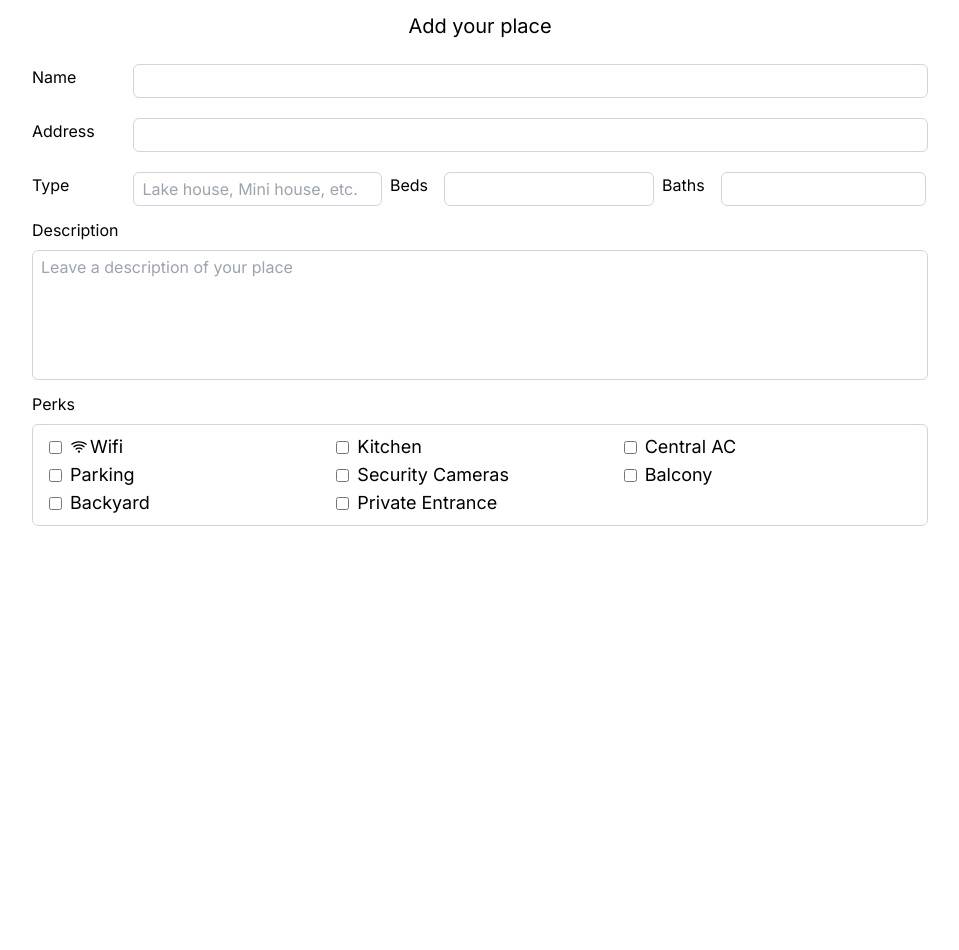
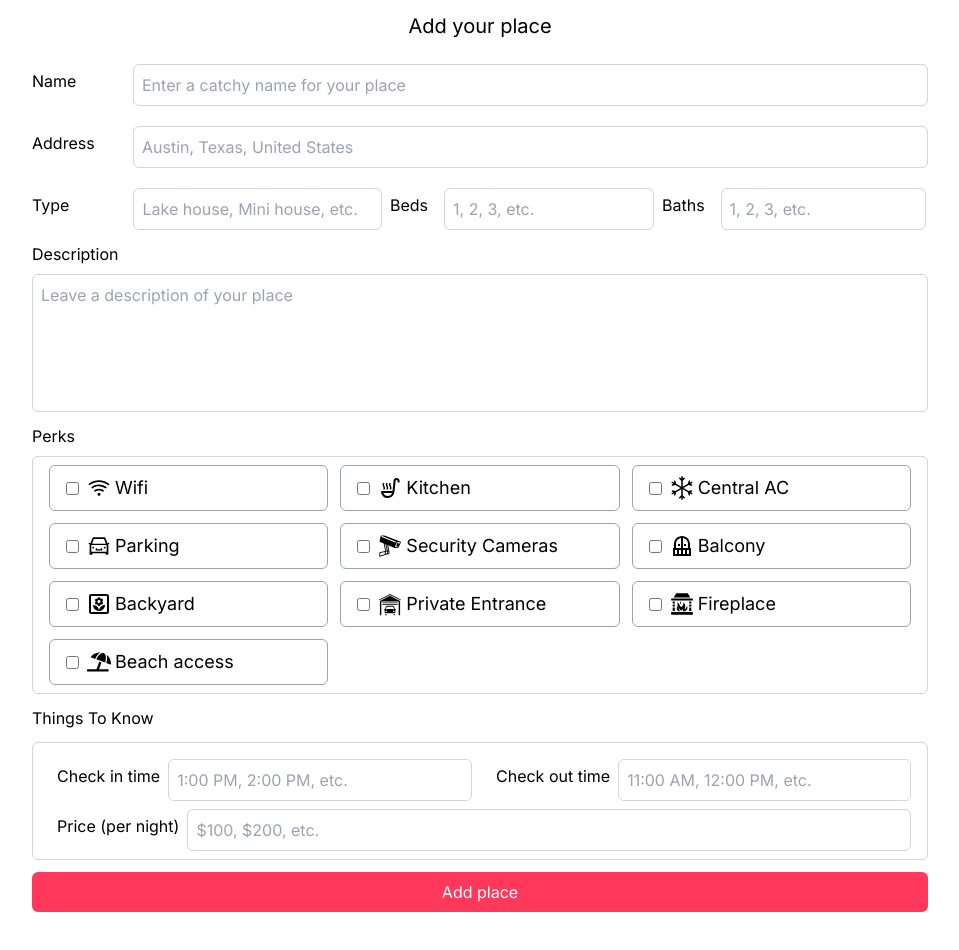
Before and after one commit to brianmstricker/airbnb-clone, a Next.js app: page /account/places/create in a window 1280 px wide. Shown: the part 180-1130 px from the top of the page, without its empty margins (160-1119 px from the left). Before the commit the page ends 800 px from the top, so only its background shows below. Built offline with nearby package versions, Linux system fonts and the light colour scheme; no server answers.

Commit message:
Add place form update, state/onChange for all fields

```diff
--- a/src/app/account/layout.tsx
+++ b/src/app/account/layout.tsx
@@ -4,7 +4,9 @@ const layout = ({ children }: { children: React.ReactNode }) => {
   return (
     <>
       <AccountNav />
-      <div className="container max-w-6xl mx-auto px-4 mt-8">{children}</div>
+      <div className="container max-w-6xl mx-auto px-4 mt-8 pb-12">
+        {children}
+      </div>
     </>
   );
 };
--- a/src/app/account/places/create/PerkInput.tsx
+++ /dev/null
@@ -1,17 +0,0 @@
-import { AiOutlineWifi } from "react-icons/ai";
-
-const PerkInput = ({ name, label }: { name: string; label: string }) => {
-  const icon = {
-    wifi: <AiOutlineWifi />,
-  };
-  return (
-    <label htmlFor={label} className="flex items-center gap-2 text-lg">
-      <input type="checkbox" id={label} />
-      <span className="flex items-center gap-[2px]">
-        {icon[label as keyof typeof icon]}
-        {name}
-      </span>
-    </label>
-  );
-};
-export default PerkInput;
--- /dev/null
+++ b/src/app/account/places/create/Perks.tsx
@@ -0,0 +1,188 @@
+import React from "react";
+import { AiOutlineCar, AiOutlineWifi } from "react-icons/ai";
+import { GiCctvCamera, GiHomeGarage, GiFireplace } from "react-icons/gi";
+import { MdBalcony, MdOutlineSoupKitchen, MdOutlineYard } from "react-icons/md";
+import { BsSnow } from "react-icons/bs";
+import { FaUmbrellaBeach } from "react-icons/fa";
+
+const Perks = ({
+  selected,
+  onChange,
+}: {
+  selected: [];
+  onChange: (perks: string[]) => void;
+}) => {
+  function handleCheck(e: React.ChangeEvent<HTMLInputElement>) {
+    const { checked, name } = e.target;
+    if (checked) {
+      onChange([...selected, name]);
+    } else {
+      onChange([...selected.filter((v: string) => v !== name)]);
+    }
+  }
+  return (
+    <div className="grid grid-cols-2 md:grid-cols-3 gap-3">
+      <label
+        htmlFor="wifi"
+        className="flex items-center gap-2 sm:border border-gray-400 sm:px-4 py-2 w-full rounded-md cursor-pointer"
+      >
+        <input type="checkbox" id="wifi" name="wifi" onChange={handleCheck} />
+        <div className="flex items-center gap-1 ">
+          <span className="text-lg xxs:text-2xl shrink-0">
+            <AiOutlineWifi />
+          </span>
+          <span className="text-sm xxs:text-lg">Wifi</span>
+        </div>
+      </label>
+      <label
+        htmlFor="kitchen"
+        className="flex items-center gap-2 sm:border border-gray-400 sm:px-4 py-2 w-full rounded-md cursor-pointer"
+      >
+        <input
+          type="checkbox"
+          id="kitchen"
+          name="kitchen"
+          onChange={handleCheck}
+        />
+        <div className="flex items-center gap-1 ">
+          <span className="text-lg xxs:text-2xl shrink-0">
+            <MdOutlineSoupKitchen />
+          </span>
+          <span className="text-sm xxs:text-lg">Kitchen</span>
+        </div>
+      </label>
+      <label
+        htmlFor="centralAC"
+        className="flex items-center gap-2 sm:border border-gray-400 sm:px-4 py-2 w-full rounded-md cursor-pointer"
+      >
+        <input
+          type="checkbox"
+          id="centralAC"
+          name="centralAC"
+          onChange={handleCheck}
+        />
+        <div className="flex items-center gap-1 ">
+          <span className="text-lg xxs:text-2xl shrink-0">
+            <BsSnow />
+          </span>
+          <span className="text-sm xxs:text-lg">Central AC</span>
+        </div>
+      </label>
+      <label
+        htmlFor="parking"
+        className="flex items-center gap-2 sm:border border-gray-400 sm:px-4 py-2 w-full rounded-md cursor-pointer"
+      >
+        <input
+          type="checkbox"
+          id="parking"
+          name="parking"
+          onChange={handleCheck}
+        />
+        <div className="flex items-center gap-1 ">
+          <span className="text-lg xxs:text-2xl shrink-0">
+            <AiOutlineCar />
+          </span>
+          <span className="text-sm xxs:text-lg">Parking</span>
+        </div>
+      </label>
+      <label
+        htmlFor="security"
+        className="flex items-center gap-2 sm:border border-gray-400 sm:px-4 py-2 w-full rounded-md cursor-pointer"
+      >
+        <input
+          type="checkbox"
+          id="security"
+          name="security"
+          onChange={handleCheck}
+        />
+        <div className="flex items-center gap-1 ">
+          <span className="text-lg xxs:text-2xl shrink-0">
+            <GiCctvCamera />
+          </span>
+          <span className="text-sm xxs:text-lg">Security Cameras</span>
+        </div>
+      </label>
+      <label
+        htmlFor="balcony"
+        className="flex items-center gap-2 sm:border border-gray-400 sm:px-4 py-2 w-full rounded-md cursor-pointer"
+      >
+        <input
+          type="checkbox"
+          id="balcony"
+          name="balcony"
+          onChange={handleCheck}
+        />
+        <div className="flex items-center gap-1 ">
+          <span className="text-lg xxs:text-2xl shrink-0">
+            <MdBalcony />
+          </span>
+          <span className="text-sm xxs:text-lg">Balcony</span>
+        </div>
+      </label>
+      <label
+        htmlFor="backyard"
+        className="flex items-center gap-2 sm:border border-gray-400 sm:px-4 py-2 w-full rounded-md cursor-pointer"
+      >
+        <input
+          type="checkbox"
+          id="backyard"
+          name="backyard"
+          onChange={handleCheck}
+        />
+        <div className="flex items-center gap-1 ">
+          <span className="text-lg xxs:text-2xl shrink-0">
+            <MdOutlineYard />
+          </span>
+          <span className="text-sm xxs:text-lg">Backyard</span>
+        </div>
+      </label>
+      <label
+        htmlFor="private"
+        className="flex items-center gap-2 sm:border border-gray-400 sm:px-4 py-2 w-full rounded-md cursor-pointer"
+      >
+        <input
+          type="checkbox"
+          id="private"
+          name="private"
+          onChange={handleCheck}
+        />
+        <div className="flex items-center gap-1 ">
+          <span className="text-lg xxs:text-2xl shrink-0">
+            <GiHomeGarage />
+          </span>
+          <span className="text-sm xxs:text-lg">Private Entrance</span>
+        </div>
+      </label>
+      <label
+        htmlFor="fireplace"
+        className="flex items-center gap-2 sm:border border-gray-400 sm:px-4 py-2 w-full rounded-md cursor-pointer"
+      >
+        <input
+          type="checkbox"
+          id="fireplace"
+          name="fireplace"
+          onChange={handleCheck}
+        />
+        <div className="flex items-center gap-1 ">
+          <span className="text-lg xxs:text-2xl shrink-0">
+            <GiFireplace />
+          </span>
+          <span className="text-sm xxs:text-lg">Fireplace</span>
+        </div>
+      </label>
+      <label
+        htmlFor="beach"
+        className="flex items-center gap-2 sm:border border-gray-400 sm:px-4 py-2 w-full rounded-md cursor-pointer"
+      >
+        <input type="checkbox" id="beach" name="beach" onChange={handleCheck} />
+        <div className="flex items-center gap-1 ">
+          <span className="text-lg xxs:text-2xl shrink-0">
+            <FaUmbrellaBeach />
+          </span>
+          <span className="text-sm xxs:text-lg">Beach access</span>
+        </div>
+      </label>
+    </div>
+  );
+};
+export default Perks;
--- a/src/app/account/places/create/page.tsx
+++ b/src/app/account/places/create/page.tsx
@@ -1,13 +1,39 @@
+"use client";
 import InputWithLabel from "@/components/InputWithLabel";
-import PerkInput from "./PerkInput";
+import { useState } from "react";
+import Perks from "./Perks";
 
-const page = () => {
+const Page = () => {
+  const [form, setForm] = useState({
+    name: "",
+    address: "",
+    type: "",
+    beds: "",
+    baths: "",
+    description: "",
+    perks: [],
+    checkIn: "",
+    checkOut: "",
+    price: "",
+  } as any);
   return (
     <form className="max-w-4xl mx-auto">
       <h1 className="text-center text-xl mb-4">Add your place</h1>
       <div className="flex flex-col gap-3">
-        <InputWithLabel name="Name" label="name" />
-        <InputWithLabel name="Address" label="address" />
+        <InputWithLabel
+          name="Name"
+          label="name"
+          placeholder="Enter a catchy name for your place"
+          value={form.name}
+          onChange={(e) => setForm({ ...form, name: e.target.value })}
+        />
+        <InputWithLabel
+          name="Address"
+          label="address"
+          placeholder="Austin, Texas, United States"
+          value={form.address}
+          onChange={(e) => setForm({ ...form, address: e.target.value })}
+        />
         <div className="lg:grid lg:grid-cols-[350px_272px_272px]">
           <div className="flex items-center justify-between lg:justify-normal gap-4">
             <label htmlFor="type" className="min-w-[85px] lg:min-w-fit">
@@ -16,8 +42,10 @@ const page = () => {
             <input
               type="text"
               id="type"
-              className="border border-gray-300 rounded-md px-2 py-1 outline-none focus:ring-2 focus:ring-primary mt-2 flex-grow min-w-[50px] lg:max-w-[250px] lg:ml-12"
+              className="border border-gray-300 rounded-md p-2 outline-none focus:ring-2 focus:ring-primary mt-2 flex-grow min-w-[50px] lg:max-w-[250px] lg:ml-12"
               placeholder="Lake house, Mini house, etc."
+              value={form.type}
+              onChange={(e) => setForm({ ...form, type: e.target.value })}
             />
           </div>
           <div className="flex items-center justify-between lg:justify-normal gap-4">
@@ -25,9 +53,12 @@ const page = () => {
               Beds
             </label>
             <input
-              type="text"
+              type="number"
               id="beds"
-              className="border border-gray-300 rounded-md px-2 py-1 outline-none focus:ring-2 focus:ring-primary mt-2 flex-grow min-w-[50px] "
+              className="border border-gray-300 rounded-md p-2 outline-none focus:ring-2 focus:ring-primary mt-2 flex-grow min-w-[50px] "
+              placeholder="1, 2, 3, etc."
+              value={form.beds}
+              onChange={(e) => setForm({ ...form, beds: e.target.value })}
             />
           </div>
           <div className="flex items-center justify-between lg:justify-normal gap-4">
@@ -38,9 +69,12 @@ const page = () => {
               Baths
             </label>
             <input
-              type="text"
+              type="number"
               id="baths"
-              className="border border-gray-300 rounded-md px-2 py-1 outline-none focus:ring-2 focus:ring-primary mt-2 flex-grow min-w-[50px] "
+              className="border border-gray-300 rounded-md p-2 outline-none focus:ring-2 focus:ring-primary mt-2 flex-grow min-w-[50px] "
+              placeholder="1, 2, 3, etc."
+              value={form.baths}
+              onChange={(e) => setForm({ ...form, baths: e.target.value })}
             />
           </div>
         </div>
@@ -49,25 +83,77 @@ const page = () => {
         </label>
         <textarea
           id="description"
-          className="border border-gray-300 rounded-md px-2 py-1 outline-none focus:ring-2 focus:ring-primary resize-none"
+          className="border border-gray-300 rounded-md p-2 outline-none focus:ring-2 focus:ring-primary resize-none"
           placeholder="Leave a description of your place"
           rows={5}
+          value={form.description}
+          onChange={(e) => setForm({ ...form, description: e.target.value })}
         />
         <h3 className="-mb-1">Perks</h3>
         <div className="border border-gray-300 px-4 py-2 rounded-md">
-          <div className="grid grid-cols-3">
-            <PerkInput name="Wifi" label="wifi" />
-            <PerkInput name="Kitchen" label="kitchen" />
-            <PerkInput name="Central AC" label="central AC" />
-            <PerkInput name="Parking" label="parking" />
-            <PerkInput name="Security Cameras" label="security" />
-            <PerkInput name="Balcony" label="balcony" />
-            <PerkInput name="Backyard" label="backyard" />
-            <PerkInput name="Private Entrance" label="private " />
+          <Perks
+            selected={form.perks}
+            onChange={(perks: string[]) => setForm({ ...form, perks })}
+          />
+        </div>
+        <h4>Things To Know</h4>
+        <div className="border border-gray-300 px-4 py-2 rounded-md">
+          <div className="xxs:grid xxs:grid-cols-2 gap-4">
+            <div className="flex items-center justify-between lg:justify-normal gap-2">
+              <label
+                htmlFor="checkIn"
+                className="min-w-[110px] lg:min-w-fit lg:ml-2"
+              >
+                Check in time
+              </label>
+              <input
+                type="text"
+                id="checkIn"
+                className="border border-gray-300 rounded-md p-2 outline-none focus:ring-2 focus:ring-primary mt-2 flex-grow min-w-[50px] "
+                placeholder="1:00 PM, 2:00 PM, etc."
+                value={form.checkIn}
+                onChange={(e) => setForm({ ...form, checkIn: e.target.value })}
+              />
+            </div>
+            <div className="flex items-center justify-between lg:justify-normal gap-2">
+              <label
+                htmlFor="checkOut"
+                className="min-w-[110px] lg:min-w-fit lg:ml-2"
+              >
+                Check out time
+              </label>
+              <input
+                type="text"
+                id="checkOut"
+                className="border border-gray-300 rounded-md p-2 outline-none focus:ring-2 focus:ring-primary mt-2 flex-grow min-w-[50px] "
+                placeholder="11:00 AM, 12:00 PM, etc."
+                value={form.checkOut}
+                onChange={(e) => setForm({ ...form, checkOut: e.target.value })}
+              />
+            </div>
+          </div>
+          <div className="flex items-center justify-between lg:justify-normal gap-2">
+            <label
+              htmlFor="price"
+              className="min-w-[110px] lg:min-w-fit lg:ml-2"
+            >
+              Price (per night)
+            </label>
+            <input
+              type="text"
+              id="price"
+              className="border border-gray-300 rounded-md p-2 outline-none focus:ring-2 focus:ring-primary mt-2 flex-grow min-w-[50px]"
+              placeholder="$100, $200, etc."
+              value={form.price}
+              onChange={(e) => setForm({ ...form, price: e.target.value })}
+            />
           </div>
         </div>
+        <button className="bg-primary text-white px-4 py-2 rounded-md hover:bg-rose-400">
+          Add place
+        </button>
       </div>
     </form>
   );
 };
-export default page;
+export default Page;
--- a/src/components/InputWithLabel.tsx
+++ b/src/components/InputWithLabel.tsx
@@ -3,11 +3,15 @@ const InputWithLabel = ({
   type = "text",
   label,
   placeholder,
+  value,
+  onChange,
 }: {
   name: string;
   type?: string;
   label: string;
   placeholder?: string;
+  value: string;
+  onChange: (e: React.ChangeEvent<HTMLInputElement>) => void;
 }) => {
   return (
     <div className="flex gap-4 items-center justify-between">
@@ -17,8 +21,10 @@ const InputWithLabel = ({
       <input
         type={type}
         id={label}
-        className="border border-gray-300 rounded-md px-2 py-1 flex-grow outline-none focus:ring-2 focus:ring-primary mt-2 min-w-[50px]"
+        className="border border-gray-300 rounded-md p-2 flex-grow outline-none focus:ring-2 focus:ring-primary mt-2 min-w-[50px]"
         placeholder={placeholder}
+        value={value}
+        onChange={onChange}
       />
     </div>
   );
--- a/tailwind.config.ts
+++ b/tailwind.config.ts
@@ -17,6 +17,7 @@ const config: Config = {
       },
       screens: {
         "3xl": "1800px",
+        xxs: "450px",
       },
     },
   },
```
Also changed, not shown: 1 other file (tests, documents, lock files or other folders).
